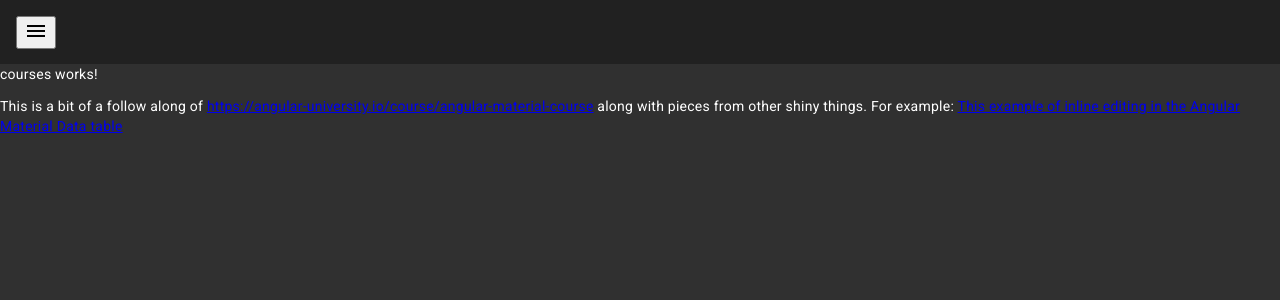
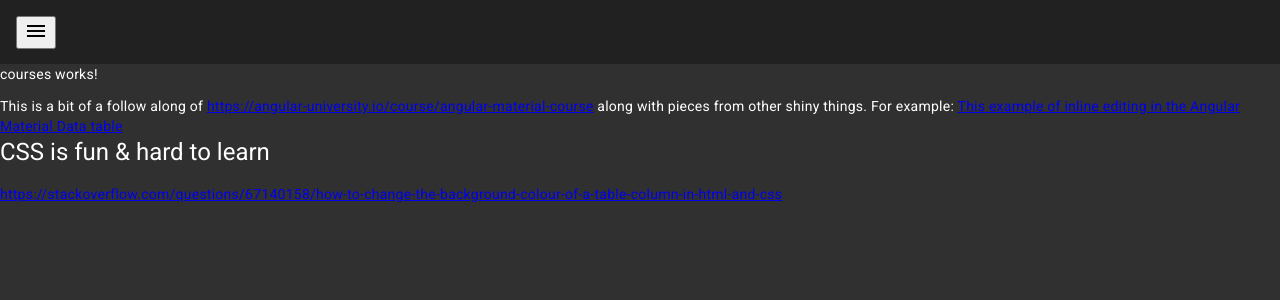
Before and after one commit to payne/upload2, an Angular app: page / in a window 1280 px wide. Shown: the top 300 px of the page. Built offline with nearby package versions, Linux system fonts and the light colour scheme.

Commit message:
wip -- dinner is ready. YAY!

```diff
--- a/src/app/courses/courses.component.html
+++ b/src/app/courses/courses.component.html
@@ -7,3 +7,6 @@ This is a bit of a follow along of
 along with pieces from other shiny things.  For example:
 
 <a href="https://stackblitz.com/edit/angular-custom-pagination-mat-table?file=src%2Fmain.ts">This example of inline editing in the Angular Material Data table</a>
+
+<h1>CSS is fun & hard to learn</h1>
+<a href="https://stackoverflow.com/questions/67140158/how-to-change-the-background-colour-of-a-table-column-in-html-and-css">https://stackoverflow.com/questions/67140158/how-to-change-the-background-colour-of-a-table-column-in-html-and-css</a>
```
Also changed, not shown: 1 other file (tests, documents, lock files or other folders).
